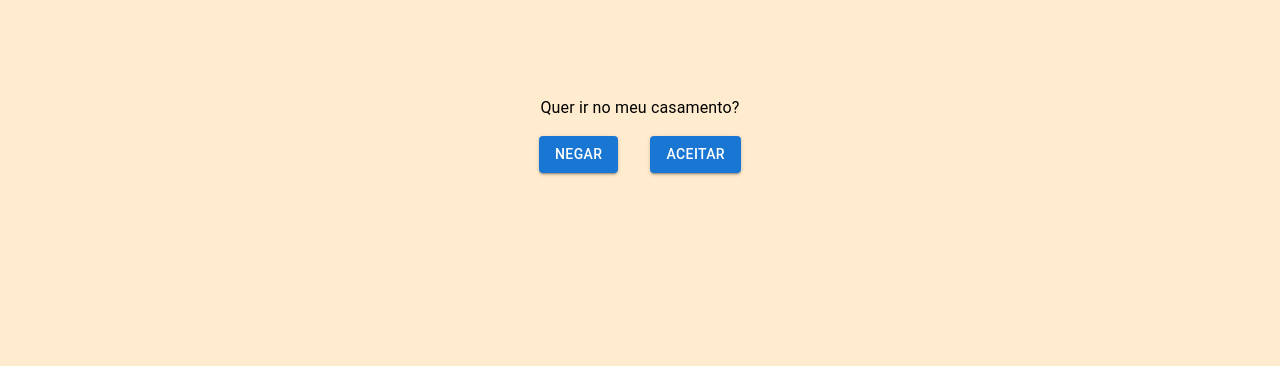
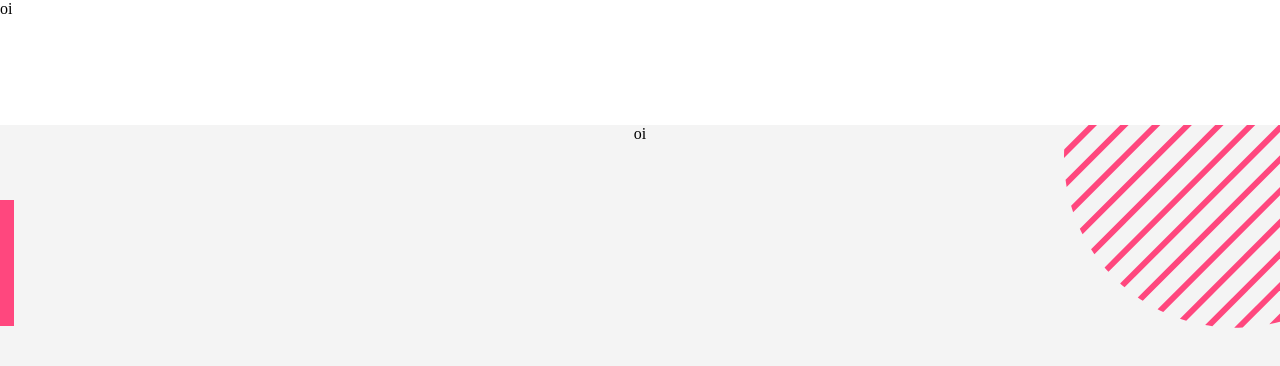
Before and after one commit to NewmarLucas/convite-casamento, a Next.js app: page / in a window 1280 px wide. Shown: the top 366 px of the page. Built offline with nearby package versions, Linux system fonts and the light colour scheme.

Commit message:
removendo bibliotecas de componentes e criando componente de header

```diff
--- a/package.json
+++ b/package.json
@@ -9,9 +9,6 @@
     "lint": "next lint"
   },
   "dependencies": {
-    "@emotion/react": "^11.10.6",
-    "@emotion/styled": "^11.10.6",
-    "@mui/material": "^5.11.14",
     "@types/node": "18.15.5",
     "@types/react": "18.0.28",
     "@types/react-dom": "18.0.11",
--- /dev/null
+++ b/src/components/Header/index.tsx
@@ -0,0 +1,6 @@
+import React from 'react';
+import styles from './styles.module.css';
+
+export function Header() {
+  return <header className={styles.header}>oi</header>;
+}
--- /dev/null
+++ b/src/components/Header/styles.module.css
@@ -0,0 +1,9 @@
+.header {
+  background-color: #fff;
+  position: fixed;
+  top: 0;
+  right: 0;
+  left: 0;
+  z-index: 10;
+  height: var(--header-height);
+}
--- a/src/pages/index.tsx
+++ b/src/pages/index.tsx
@@ -1,17 +1,18 @@
 import styles from '@/styles/Home.module.css';
 import HeadComponent from '@/components/Head';
-import { Button, Typography, Box } from '@mui/material';
+import circle from '@/assets/circle.svg';
+import Image from 'next/image';
+import { Header } from '@/components/Header';
 
 export default function Home() {
   return (
     <>
       <HeadComponent title='Home' />
+      <Header />
       <main className={styles.main}>
-        <Typography>Quer ir no meu casamento?</Typography>
-        <Box display={'flex'} flexDirection={'row'} gap={4} marginTop={2}>
-          <Button variant='contained'>negar</Button>
-          <Button variant='contained'>Aceitar</Button>
-        </Box>
+        <div className={styles.rectangle} />
+        <Image src={circle} alt='circulo' className={styles.circleImg} />
+        <p>oi</p>
       </main>
     </>
   );
--- a/src/styles/Home.module.css
+++ b/src/styles/Home.module.css
@@ -4,5 +4,22 @@
   align-items: center;
   padding: 6rem;
   min-height: 100vh;
-  background-color: blanchedalmond;
+  background-color: #f4f4f4;
+  padding-top: var(--header-height);
+  position: relative;
 }
+
+.rectangle {
+  position: absolute;
+  top: calc(75px + var(--header-height));
+  left: 0;
+  width: 14px;
+  height: 126px;
+  background-color: var(--main-color);
+}
+
+.circleImg {
+  position: absolute;
+  top: 0;
+  right: 0;
+}
--- a/src/styles/globals.css
+++ b/src/styles/globals.css
@@ -1,3 +1,8 @@
+:root {
+  --header-height: 125px;
+  --main-color: #ff477e;
+}
+
 * {
   box-sizing: border-box;
   padding: 0;
```
Also changed, not shown: src/assets/circle.svg (added), 1 other file (tests, documents, lock files or other folders).
